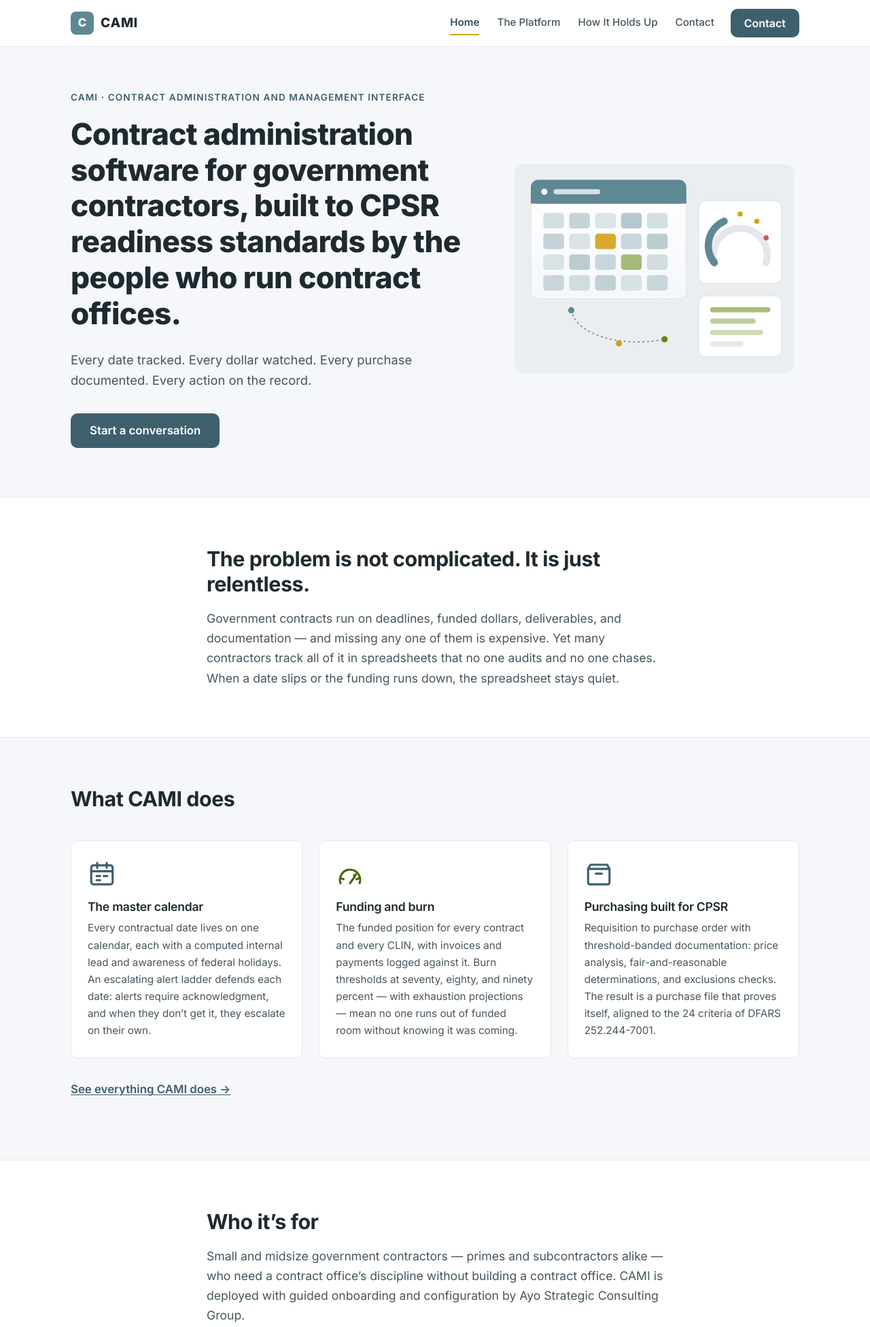
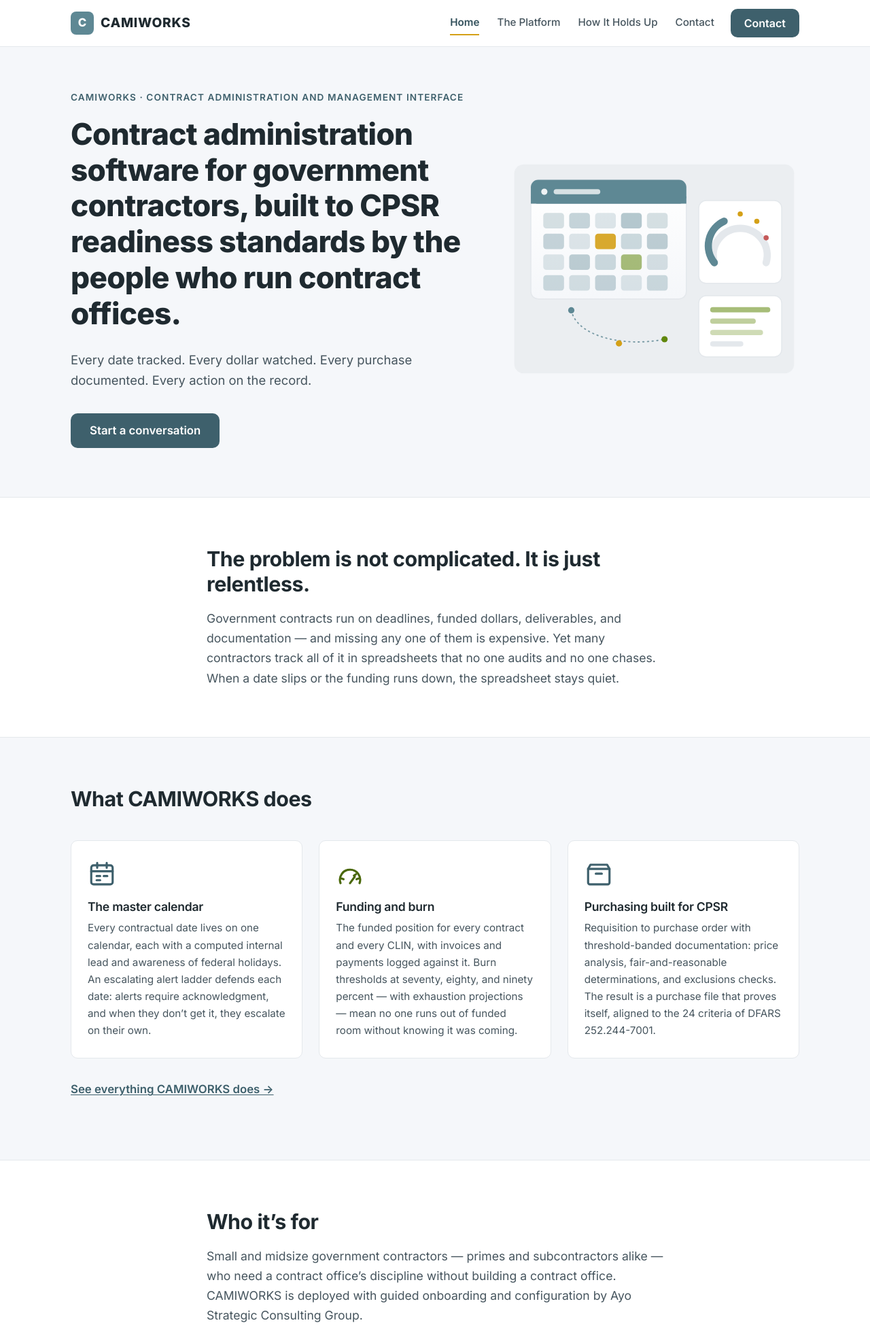
Before and after one commit to Ayo-SCG/camiworks-site, a plain HTML site: page index.html in a window 1280 px wide. Shown: the top 1952 px of the page at 68% size. Drawn offline with Linux system fonts and the light colour scheme.

Commit message:
Update title and references to CAMIWORKS

```diff
--- a/index.html
+++ b/index.html
@@ -3,12 +3,12 @@
 <head>
   <meta charset="utf-8">
   <meta name="viewport" content="width=device-width, initial-scale=1">
-  <title>CAMI — Contract Administration Software for Government Contractors</title>
+  <title>CAMIWORKS — Contract Administration Software for Government Contractors</title>
   <meta name="description" content="Contract administration software for government contractors, built to CPSR readiness standards by the people who run contract offices.">
   <link rel="canonical" href="https://camiworks.com/">
   <meta property="og:type" content="website">
   <meta property="og:url" content="https://camiworks.com/">
-  <meta property="og:title" content="CAMI — Contract Administration Software for Government Contractors">
+  <meta property="og:title" content="CAMIWORKS — Contract Administration Software for Government Contractors">
   <meta property="og:description" content="Contract administration software for government contractors, built to CPSR readiness standards by the people who run contract offices.">
   <meta property="og:image" content="https://camiworks.com/assets/og-image.png">
   <meta property="og:image:width" content="1200">
@@ -25,9 +25,9 @@
 
   <header class="site-header">
     <div class="container header-inner">
-      <a class="wordmark" href="index.html" aria-label="CAMI — home">
+      <a class="wordmark" href="index.html" aria-label="CAMIWORKS — home">
         <span class="wordmark-mark" aria-hidden="true">C</span>
-        <span class="wordmark-text">CAMI</span>
+        <span class="wordmark-text">CAMIWORKS</span>
       </a>
       <input type="checkbox" id="nav-open" class="nav-open-box">
       <label class="nav-toggle" for="nav-open">Menu</label>
@@ -47,7 +47,7 @@
     <section class="hero">
       <div class="container hero-inner">
         <div class="hero-copy">
-          <p class="eyebrow">CAMI &middot; Contract Administration and Management Interface</p>
+          <p class="eyebrow">CAMIWORKS &middot; Contract Administration and Management Interface</p>
           <h1>Contract administration software for government contractors, built to CPSR readiness standards by the people who run contract offices.</h1>
           <p class="hero-sub">Every date tracked. Every dollar watched. Every purchase documented. Every action on the record.</p>
           <div class="hero-actions">
@@ -71,7 +71,7 @@
     <!-- Capabilities preview -->
     <section class="preview" aria-labelledby="preview-heading">
       <div class="container">
-        <h2 id="preview-heading">What CAMI does</h2>
+        <h2 id="preview-heading">What CAMIWORKS does</h2>
         <div class="card-grid">
 
           <article class="card">
@@ -99,7 +99,7 @@
           </article>
 
         </div>
-        <p class="preview-link"><a href="platform.html">See everything CAMI does &rarr;</a></p>
+        <p class="preview-link"><a href="platform.html">See everything CAMIWORKS does &rarr;</a></p>
       </div>
     </section>
 
@@ -107,7 +107,7 @@
     <section class="who" aria-labelledby="who-heading">
       <div class="container narrow">
         <h2 id="who-heading">Who it&rsquo;s for</h2>
-        <p>Small and midsize government contractors — primes and subcontractors alike — who need a contract office&rsquo;s discipline without building a contract office. CAMI is deployed with guided onboarding and configuration by Ayo Strategic Consulting Group.</p>
+        <p>Small and midsize government contractors — primes and subcontractors alike — who need a contract office&rsquo;s discipline without building a contract office. CAMIWORKS is deployed with guided onboarding and configuration by Ayo Strategic Consulting Group.</p>
       </div>
     </section>
 
@@ -125,7 +125,7 @@
   <footer class="site-footer">
     <div class="container footer-inner">
       <p>Copyright 2026 Ayo Strategic Consulting Group, LLC. All rights reserved.</p>
-      <p>CAMI is a product of <a href="https://www.ayoscg.com">Ayo Strategic Consulting Group, LLC</a>.</p>
+      <p>CAMIWORKS is a product of <a href="https://www.ayoscg.com">Ayo Strategic Consulting Group, LLC</a>.</p>
     </div>
   </footer>
 
```
